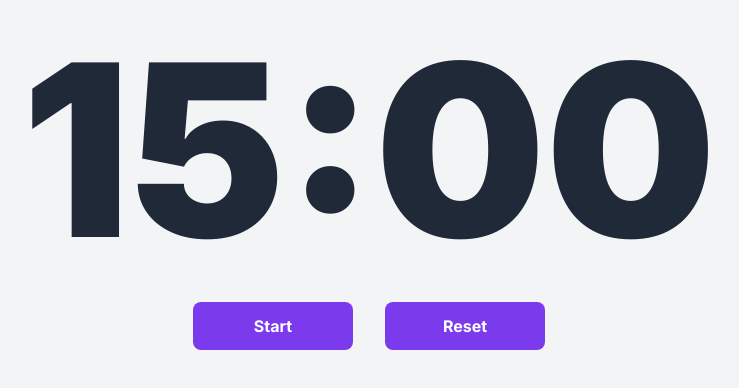
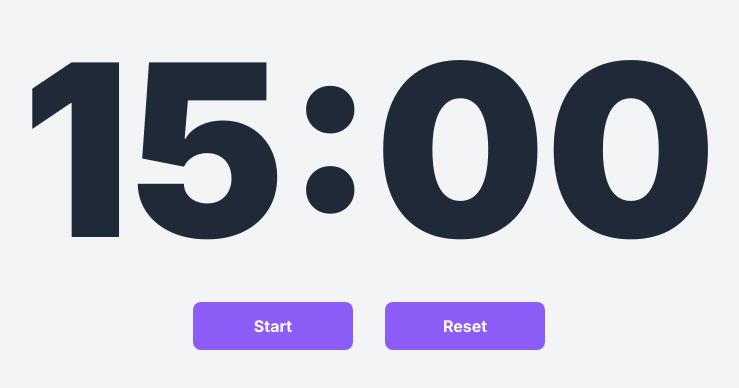
Before and after one commit to thamika123/pomodoro-timer, a React (Vite) app: page / in a window 1280 px wide. Shown: the part 210-598 px from the top of the page, without its empty margins (271-1010 px from the left). Built offline with nearby package versions, Linux system fonts and the light colour scheme.

Commit message:
Change button color.

```diff
--- a/src/components/ButtonGroup.jsx
+++ b/src/components/ButtonGroup.jsx
@@ -1,7 +1,7 @@
 function Button(props) {
     return (
         <button
-            className={`bg-purple-600 rounded-lg w-40 h-12 text-white text-md font-sans font-bold focus:ring-4 ring-purple-300 ${props.styles}`}
+            className={`bg-purple-500 rounded-lg w-40 h-12 text-white text-md font-sans font-bold focus:ring-4 ring-purple-300 ${props.styles}`}
             onClick={props.onClick}
         >
             {props.text}
```
